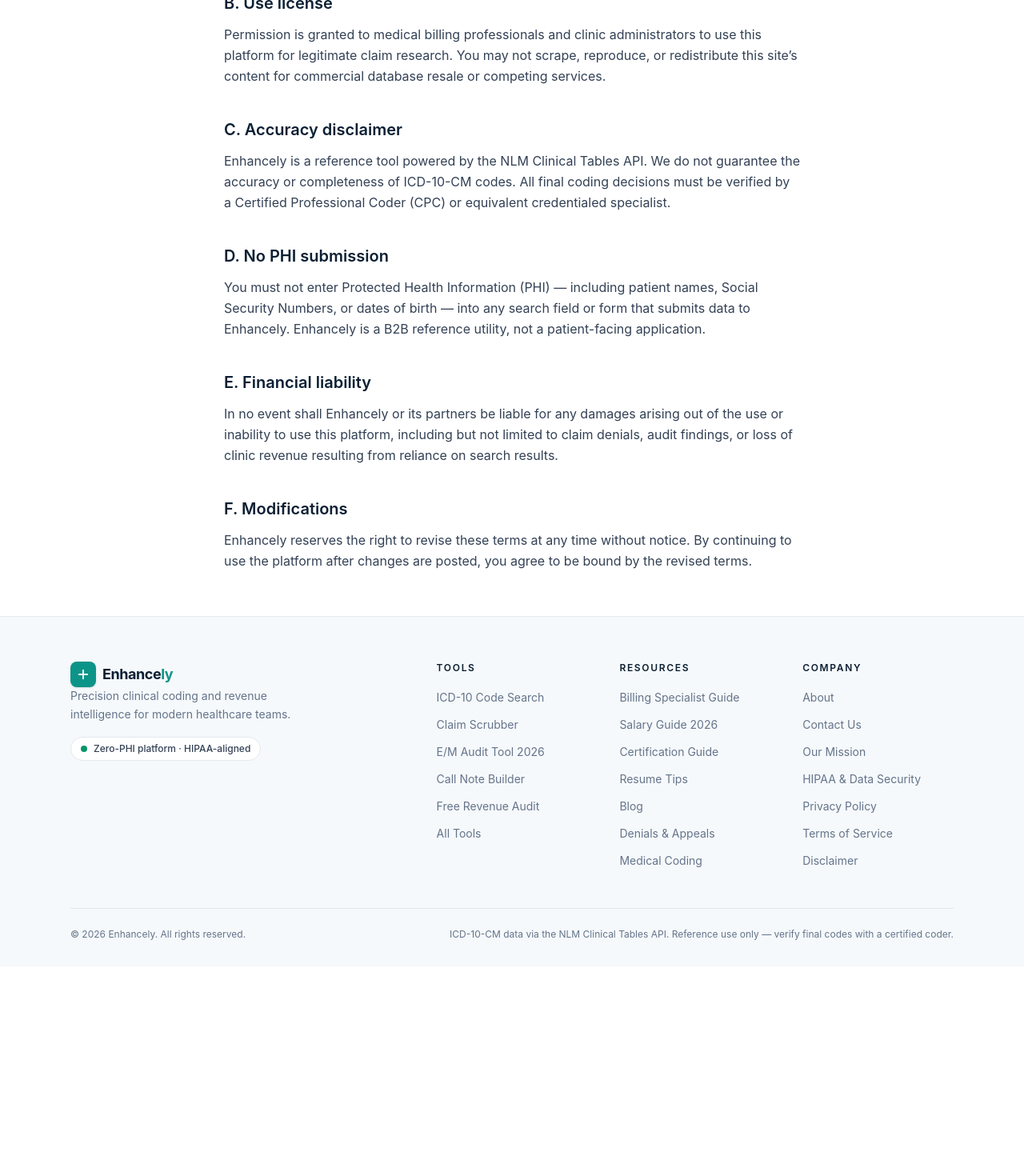
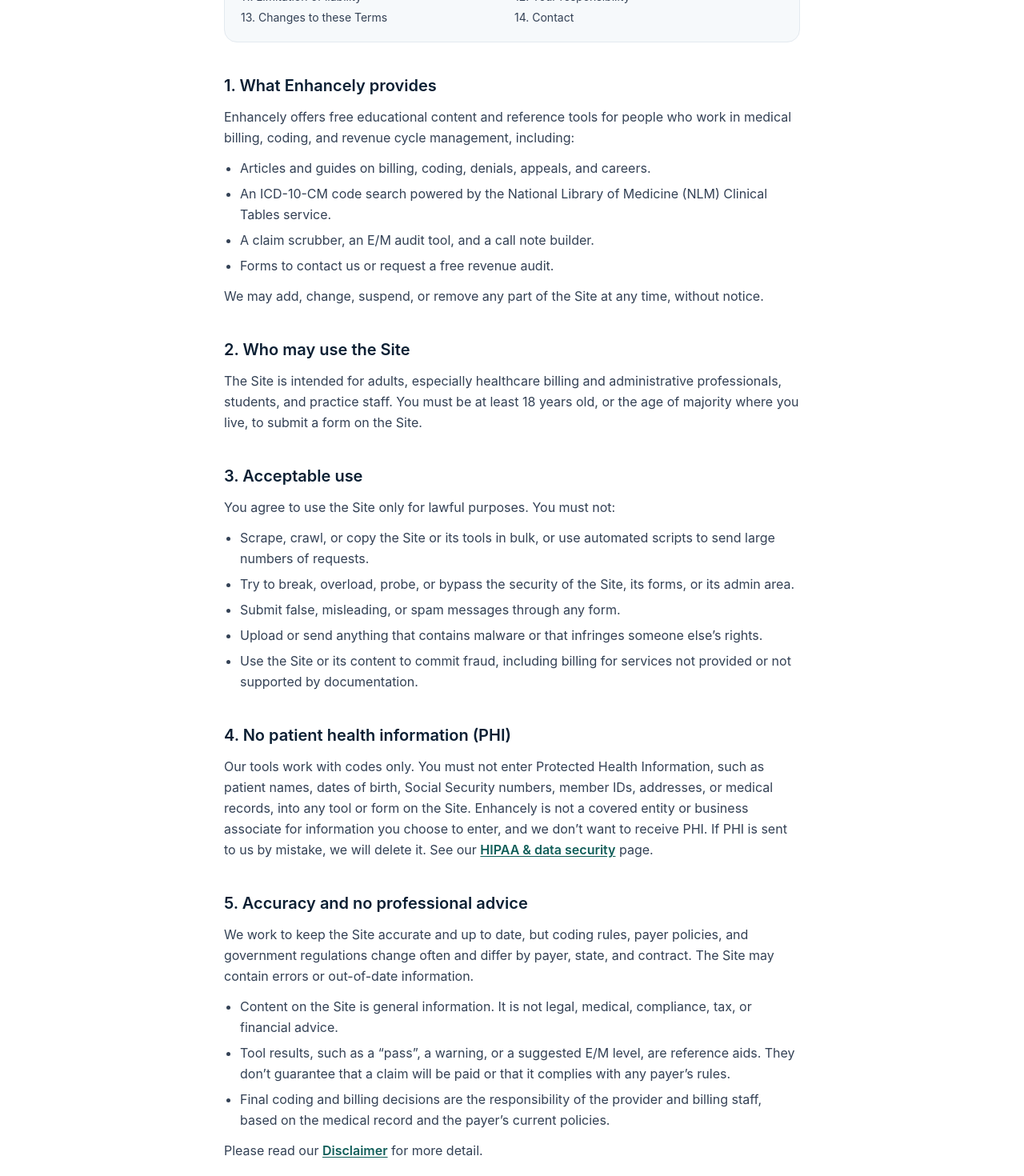
Before and after one commit to HubA2Z/medbill-master-final, a Next.js app in the folder frontend/: page /terms in a window 1280 px wide. Shown: the part 920-2390 px from the top of the page at 80% size. Before the commit the page ends 2128 px from the top, so only its background shows below. Built offline with nearby package versions, Linux system fonts and the light colour scheme.

Commit message:
Full Terms of Service (14 sections) for AdSense review
Co-Authored-By: Claude Opus 5.5 <noreply@anthropic.com>
Claude-Session: https://claude.ai/code/session_01TVMFpCynrzpvFku2WfYhjR

```diff
--- a/frontend/app/terms/page.tsx
+++ b/frontend/app/terms/page.tsx
@@ -1,27 +1,133 @@
+import Link from 'next/link';
 import LegalPage from '@/components/LegalPage';
 import { pageMeta } from '@/lib/site';
 
 export const metadata = pageMeta({
   title: 'Terms of Service',
   description:
-    'Terms governing use of Enhancely’s ICD-10 search and billing tools, including use license, accuracy disclaimer, no-PHI requirement, and limitation of liability.',
+    'The terms for using Enhancely’s free medical billing tools, articles, and forms: acceptable use, no PHI, accuracy, intellectual property, advertising, liability, and changes.',
   path: '/terms',
 });
+
+const L = 'font-semibold text-brand-ink underline underline-offset-2';
 
 export default function Page() {
   return (
     <LegalPage
       title="Terms of Service"
       path="/terms"
-      updated="September 2026"
-      notice={<><strong>Important:</strong> Enhancely is a reference tool. We do not guarantee the accuracy of ICD-10-CM codes returned by search queries. Final coding decisions must be verified by a Certified Professional Coder (CPC) or equivalent credentialed specialist.</>}
+      updated="October 2026"
+      notice={<><strong>In short:</strong> Enhancely is a free reference site for billing professionals. Use it for legitimate work, don’t enter patient information, and always confirm codes and payer rules before you bill. Tool results and articles are guidance, not a guarantee of payment.</>}
+      intro={<>These Terms of Service (“Terms”) govern your use of enhancely.in, including its articles, guides, and free tools (together, the “Site”). The Site is operated by Enhancely (“we”, “us”). By using the Site, you agree to these Terms. If you don’t agree, please don’t use the Site.</>}
       sections={[
-        { id: 'acceptance', title: 'A. Acceptance of terms', body: <p>By accessing Enhancely, you agree to be bound by these Terms and all applicable laws and regulations governing the United States healthcare sector. If you do not agree with any part of these terms, you may not access the service.</p> },
-        { id: 'license', title: 'B. Use license', body: <p>Permission is granted to medical billing professionals and clinic administrators to use this platform for legitimate claim research. You may not scrape, reproduce, or redistribute this site’s content for commercial database resale or competing services.</p> },
-        { id: 'accuracy', title: 'C. Accuracy disclaimer', body: <p>Enhancely is a reference tool powered by the NLM Clinical Tables API. We do not guarantee the accuracy or completeness of ICD-10-CM codes. All final coding decisions must be verified by a Certified Professional Coder (CPC) or equivalent credentialed specialist.</p> },
-        { id: 'phi', title: 'D. No PHI submission', body: <p>You must not enter Protected Health Information (PHI) — including patient names, Social Security Numbers, or dates of birth — into any search field or form that submits data to Enhancely. Enhancely is a B2B reference utility, not a patient-facing application.</p> },
-        { id: 'liability', title: 'E. Financial liability', body: <p>In no event shall Enhancely or its partners be liable for any damages arising out of the use or inability to use this platform, including but not limited to claim denials, audit findings, or loss of clinic revenue resulting from reliance on search results.</p> },
-        { id: 'modifications', title: 'F. Modifications', body: <p>Enhancely reserves the right to revise these terms at any time without notice. By continuing to use the platform after changes are posted, you agree to be bound by the revised terms.</p> },
+        {
+          id: 'service',
+          title: '1. What Enhancely provides',
+          body: (
+            <>
+              <p>Enhancely offers free educational content and reference tools for people who work in medical billing, coding, and revenue cycle management, including:</p>
+              <ul className="mt-3 list-disc space-y-1.5 pl-5">
+                <li>Articles and guides on billing, coding, denials, appeals, and careers.</li>
+                <li>An ICD-10-CM code search powered by the National Library of Medicine (NLM) Clinical Tables service.</li>
+                <li>A claim scrubber, an E/M audit tool, and a call note builder.</li>
+                <li>Forms to contact us or request a free revenue audit.</li>
+              </ul>
+              <p className="mt-3">We may add, change, suspend, or remove any part of the Site at any time, without notice.</p>
+            </>
+          ),
+        },
+        {
+          id: 'eligibility',
+          title: '2. Who may use the Site',
+          body: <p>The Site is intended for adults, especially healthcare billing and administrative professionals, students, and practice staff. You must be at least 18 years old, or the age of majority where you live, to submit a form on the Site.</p>,
+        },
+        {
+          id: 'acceptable-use',
+          title: '3. Acceptable use',
+          body: (
+            <>
+              <p>You agree to use the Site only for lawful purposes. You must not:</p>
+              <ul className="mt-3 list-disc space-y-1.5 pl-5">
+                <li>Scrape, crawl, or copy the Site or its tools in bulk, or use automated scripts to send large numbers of requests.</li>
+                <li>Try to break, overload, probe, or bypass the security of the Site, its forms, or its admin area.</li>
+                <li>Submit false, misleading, or spam messages through any form.</li>
+                <li>Upload or send anything that contains malware or that infringes someone else’s rights.</li>
+                <li>Use the Site or its content to commit fraud, including billing for services not provided or not supported by documentation.</li>
+              </ul>
+            </>
+          ),
+        },
+        {
+          id: 'phi',
+          title: '4. No patient health information (PHI)',
+          body: <p>Our tools work with codes only. You must not enter Protected Health Information, such as patient names, dates of birth, Social Security numbers, member IDs, addresses, or medical records, into any tool or form on the Site. Enhancely is not a covered entity or business associate for information you choose to enter, and we don’t want to receive PHI. If PHI is sent to us by mistake, we will delete it. See our <Link href="/hipaa" className={L}>HIPAA &amp; data security</Link> page.</p>,
+        },
+        {
+          id: 'accuracy',
+          title: '5. Accuracy and no professional advice',
+          body: (
+            <>
+              <p>We work to keep the Site accurate and up to date, but coding rules, payer policies, and government regulations change often and differ by payer, state, and contract. The Site may contain errors or out-of-date information.</p>
+              <ul className="mt-3 list-disc space-y-1.5 pl-5">
+                <li>Content on the Site is general information. It is not legal, medical, compliance, tax, or financial advice.</li>
+                <li>Tool results, such as a “pass”, a warning, or a suggested E/M level, are reference aids. They don’t guarantee that a claim will be paid or that it complies with any payer’s rules.</li>
+                <li>Final coding and billing decisions are the responsibility of the provider and billing staff, based on the medical record and the payer’s current policies.</li>
+              </ul>
+              <p className="mt-3">Please read our <Link href="/disclaimer" className={L}>Disclaimer</Link> for more detail.</p>
+            </>
+          ),
+        },
+        {
+          id: 'ip',
+          title: '6. Intellectual property',
+          body: (
+            <>
+              <p>The Site’s design, text, graphics, and tools are owned by Enhancely or used with permission. You may read the Site, use the tools in your own work, print or save individual articles for personal or internal team use, and share links to any page.</p>
+              <p className="mt-3">You may not republish, sell, or redistribute our articles or tools, or present them as your own, without written permission. Short quotes with a link back to the original page are fine.</p>
+              <p className="mt-3">CPT® is a registered trademark of the American Medical Association; Enhancely does not reproduce CPT descriptions. ICD-10-CM data comes from the NLM. Payer, software, and other product names are trademarks of their owners and are used only for identification.</p>
+            </>
+          ),
+        },
+        {
+          id: 'submissions',
+          title: '7. Information you send us',
+          body: <p>When you use a form, you agree that the information you provide is accurate and that we may use it to respond to you, as described in our <Link href="/privacy" className={L}>Privacy Policy</Link>. If you send us feedback or suggestions about the Site, we may use them to improve the Site without any obligation to you.</p>,
+        },
+        {
+          id: 'audits',
+          title: '8. Free revenue audits and services',
+          body: <p>Requesting a free audit or consultation doesn’t create a contract or a professional relationship. Any billing services would be provided only under a separate written agreement, which would include appropriate data-protection terms, such as a Business Associate Agreement where HIPAA requires one.</p>,
+        },
+        {
+          id: 'ads-links',
+          title: '9. Advertising and third-party links',
+          body: <p>The Site may display advertising from third parties, such as Google AdSense, and may link to other websites, including official sources like CMS and payer websites. We don’t control and aren’t responsible for third-party ads, websites, products, or services, and a link or ad is not an endorsement.</p>,
+        },
+        {
+          id: 'warranty',
+          title: '10. No warranty',
+          body: <p>The Site and all content and tools are provided “as is” and “as available”, without warranties of any kind, whether express or implied, including warranties of accuracy, fitness for a particular purpose, and uninterrupted or error-free operation.</p>,
+        },
+        {
+          id: 'liability',
+          title: '11. Limitation of liability',
+          body: <p>To the fullest extent permitted by law, Enhancely and its owner will not be liable for any indirect, incidental, or consequential damages, or for any lost revenue, claim denials, recoupments, penalties, or data loss, arising from your use of, or inability to use, the Site or its content. Because the Site is provided free of charge, our total liability for any claim relating to the Site is limited to US $100.</p>,
+        },
+        {
+          id: 'indemnity',
+          title: '12. Your responsibility',
+          body: <p>You agree to be responsible for, and to hold Enhancely harmless from, claims arising from your misuse of the Site, your violation of these Terms, or billing and coding decisions you make.</p>,
+        },
+        {
+          id: 'changes',
+          title: '13. Changes to these Terms',
+          body: <p>We may update these Terms from time to time. The “Last updated” date at the top shows when they last changed. If you keep using the Site after changes are posted, you accept the updated Terms.</p>,
+        },
+        {
+          id: 'contact',
+          title: '14. Contact',
+          body: <p>Questions about these Terms? Send us a message through our <Link href="/contact" className={L}>contact page</Link>.</p>,
+        },
       ]}
     />
   );
--- a/frontend/lib/site.ts
+++ b/frontend/lib/site.ts
@@ -55,7 +55,7 @@ export const ROUTES: { path: string; priority: number; updated: string; changeFr
   { path: '/mission', priority: 0.5, updated: '2026-09-25', changeFrequency: 'yearly' },
   { path: '/hipaa', priority: 0.6, updated: '2026-09-25', changeFrequency: 'yearly' },
   { path: '/privacy', priority: 0.3, updated: '2026-10-11', changeFrequency: 'yearly' },
-  { path: '/terms', priority: 0.3, updated: '2026-09-25', changeFrequency: 'yearly' },
+  { path: '/terms', priority: 0.3, updated: '2026-10-12', changeFrequency: 'yearly' },
 ];
 
 /**
```
Also changed, not shown: 1 other file (tests, documents, lock files or other folders).
